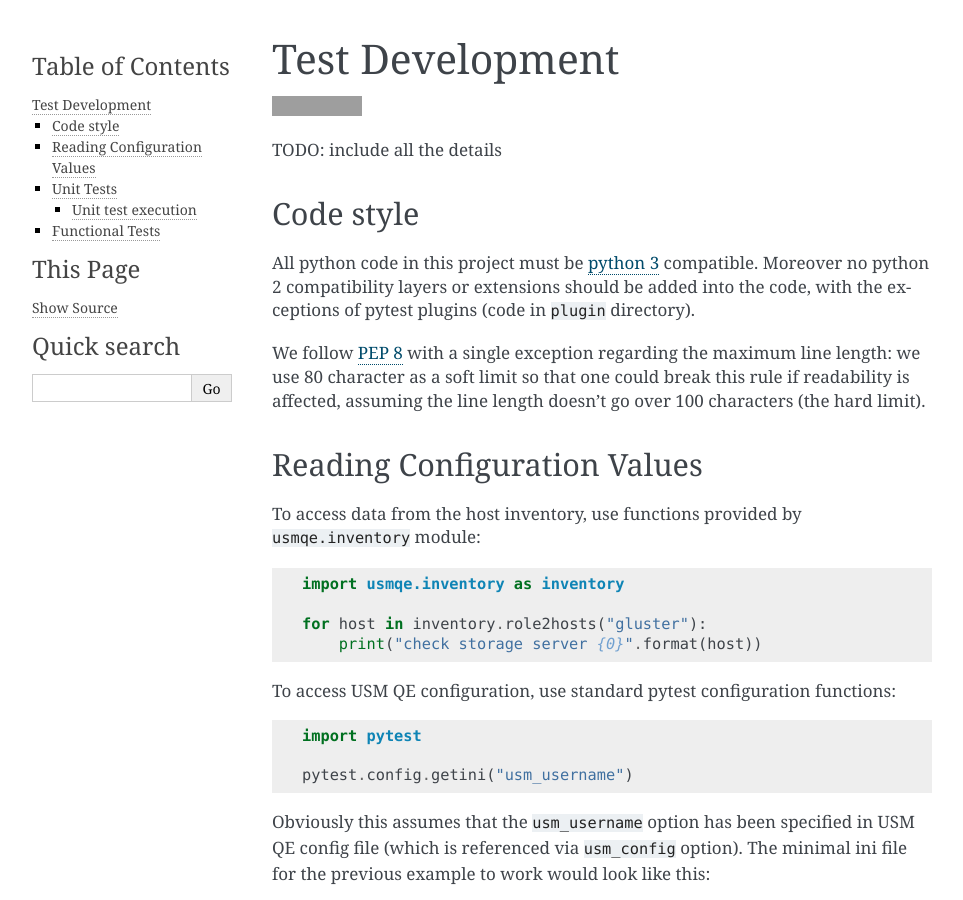
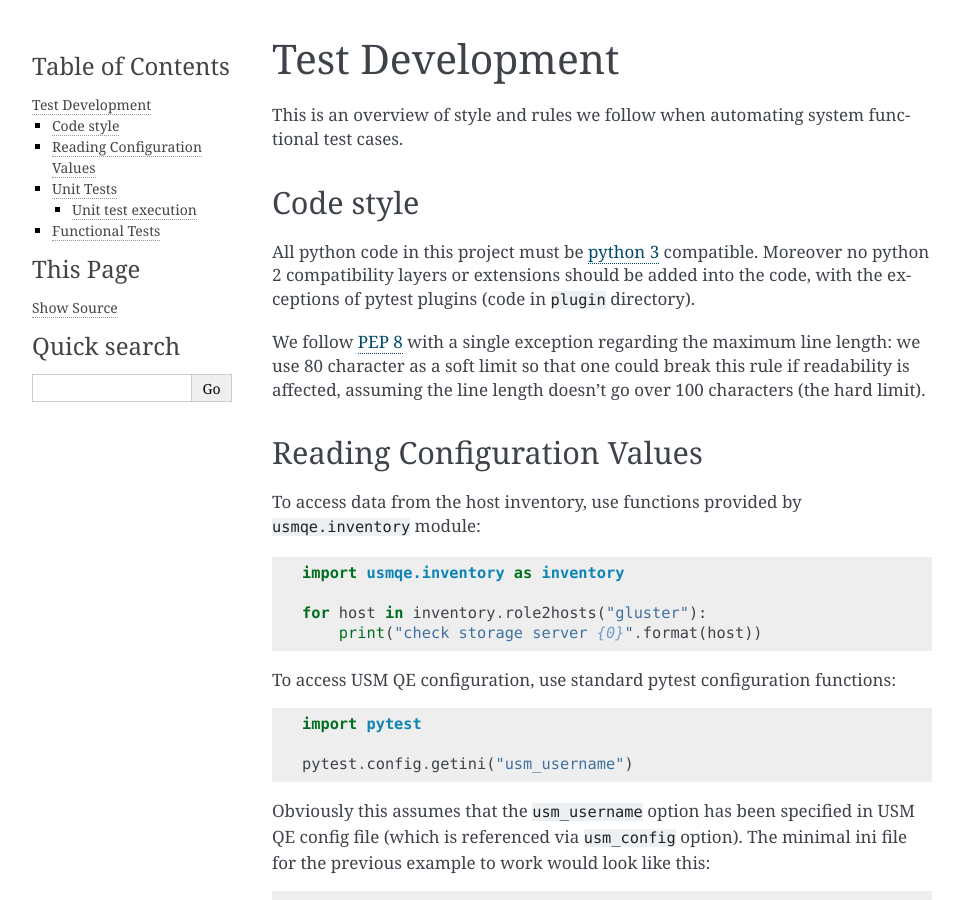
Before and after one commit to usmqe/usmqe-tests, a Sphinx documentation site: the page built from docs/test_development.rst, in a window 1280 px wide and 900 px high. Shown: the whole window, without its empty margins (148-1111 px from the left). Built offline with Sphinx 7.4.7, drawn with Linux system fonts in a browser that asks for light colours; grey boxes are pictures that could not be loaded.

Commit message:
move travis status button to main readme file

```diff
--- a/README.rst
+++ b/README.rst
@@ -38,6 +38,8 @@
 The code and pytest configuration of the unit tests are stored in
 ``usmqe/unit_tests`` directory. For more details see the readme file there.
 
+.. image:: https://travis-ci.org/usmqe/usmqe-tests.svg?branch=master
+    :target: https://travis-ci.org/usmqe/usmqe-tests
 
 License
 -------
--- a/docs/test_development.rst
+++ b/docs/test_development.rst
@@ -2,10 +2,8 @@
  Test Development
 ==================
 
-.. image:: https://travis-ci.org/usmqe/usmqe-tests.svg?branch=master
-    :target: https://travis-ci.org/usmqe/usmqe-tests
-
-TODO: include all the details
+This is an overview of style and rules we follow when automating system
+functional test cases.
 
 Code style
 ==========
```
